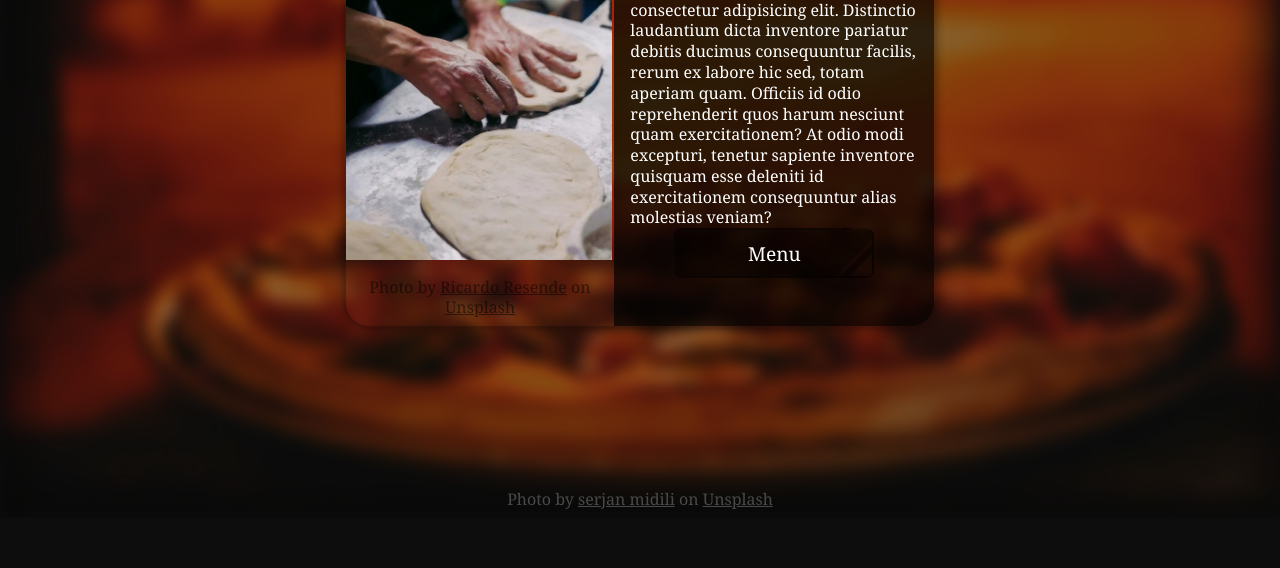
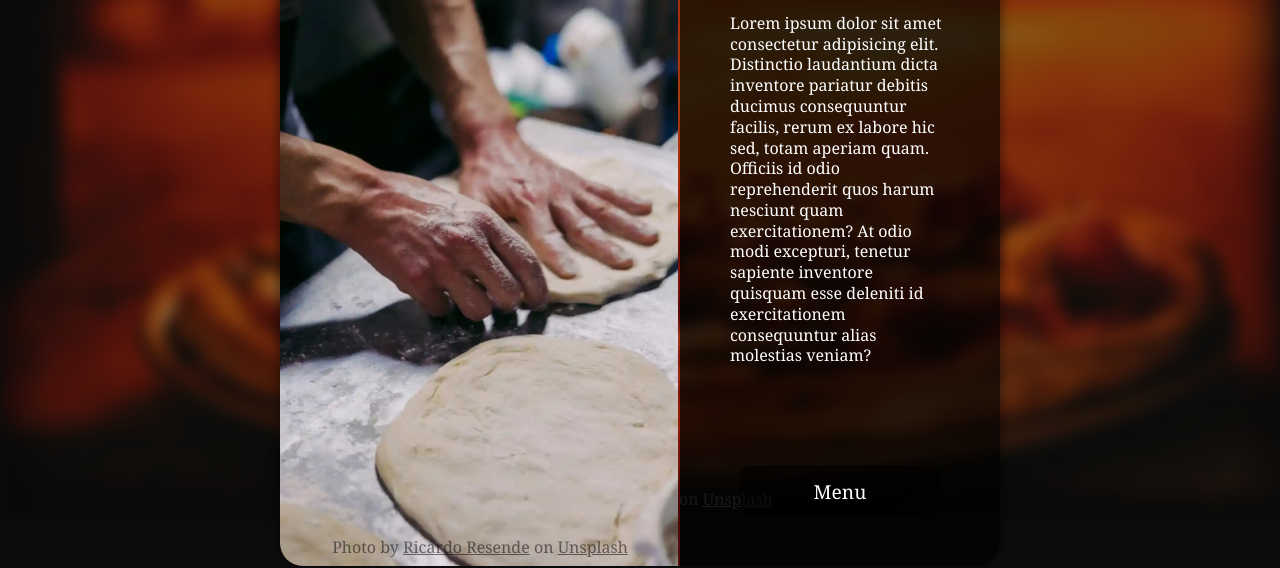
Before and after one commit to Juusoma/odin-restaurant-page, a website built with webpack: page src/template.html in a window 1280 px wide. Shown: the part 282-850 px from the top of the page. Before the commit the page ends 800 px from the top, so only its background shows below. Built offline with nearby package versions, Linux system fonts and the light colour scheme.

Commit message:
Home image adjust based on the text next to it

```diff
--- a/src/style.css
+++ b/src/style.css
@@ -128,8 +128,9 @@ li > button:hover{
 
 .home-container{
     overflow: hidden;
-    display: flex;
-    justify-content: center;
+    display: grid;
+    grid-template-columns: 400px auto;
+    grid-template-rows: auto;
     align-items: stretch;
     border-radius: 25px;
     border: 2px solid rgba(0, 0, 0, 0.25);
@@ -138,12 +139,17 @@ li > button:hover{
 
 .home-image-container{
     position: relative;
-    display: flex;
+    overflow: hidden;
 }
 
 .home-image-container > img{
-    height: 400px;
-    width: auto;
+    position:absolute;
+    left: 0;
+    top: 0;
+    height: 100%;
+    width: 100%;
+    object-fit: cover;
+    max-width: 100%;
     border-right: 2px solid var(--color-accent);
 }
 
@@ -154,9 +160,10 @@ li > button:hover{
 .home-info{
     background-color: #000000aa;
     width: 25vw;
-    padding: 16px;
+    flex: 1;
     display: flex;
     flex-direction: column;
+    padding: 50px;
 }
 
 .home-info > h2{
@@ -169,8 +176,7 @@ li > button:hover{
 
 .home-info > button{
     align-self: center;
-    margin-top: auto;
-    margin-bottom: 32px;
+    margin-top: 100px;
     width: 200px;
     height: 50px;
     border-radius: 8px;
```
